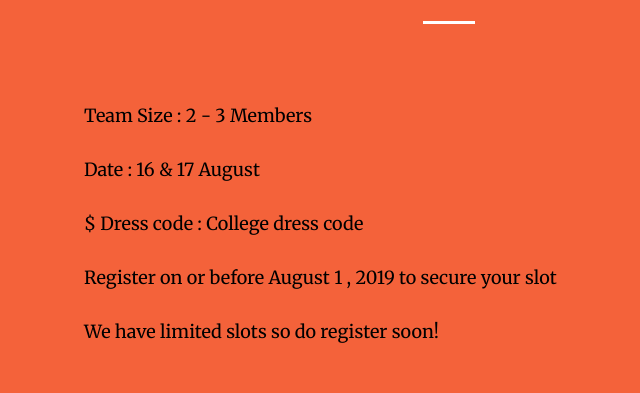
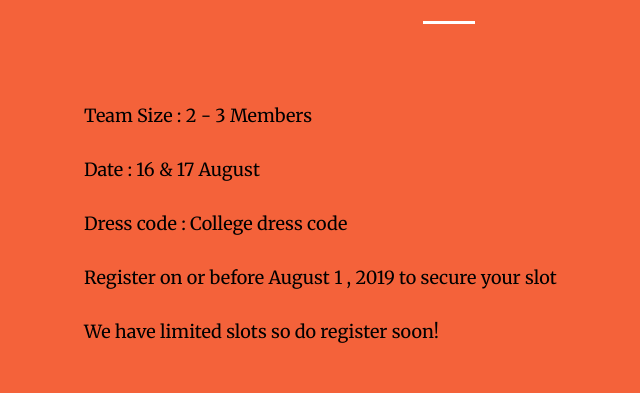
Before and after one commit to RethinaDuraiSJ/RethinaDuraiSJ.github.io, a plain HTML site: page index.html in a window 1280 px wide. Shown: the part 2318-2711 px from the top of the page, 191-831 px from the left. Drawn offline with Linux system fonts and the light colour scheme.

Commit message:
Update index.html

```diff
--- a/index.html
+++ b/index.html
@@ -139,7 +139,7 @@ Algorithms Models Tech Stack you will be using..</p>
 
           <h2 class="text-white mt-0">RULES & INSTRUCTION</h2>
           <hr class="divider light my-4">
-          <p class="text-white-50 mb-4"><font color='black' size='4'><p align="left" ><br><br>  Team Size : 2 - 3  Members<br><br>  Date : 16 & 17 August<br><br>$  Dress code : College dress code<br><br>  Register on or before August 1 , 2019 to secure your slot <br><br>   We have limited slots so do register soon!<br></p></font></p>
+          <p class="text-white-50 mb-4"><font color='black' size='4'><p align="left" ><br><br>  Team Size : 2 - 3  Members<br><br>  Date : 16 & 17 August<br><br>  Dress code : College dress code<br><br>  Register on or before August 1 , 2019 to secure your slot <br><br>   We have limited slots so do register soon!<br></p></font></p>
           <!--<a class="btn btn-light btn-xl js-scroll-trigger" href="#services">Get Started!</a> -->
         </div>
       </div>
```
